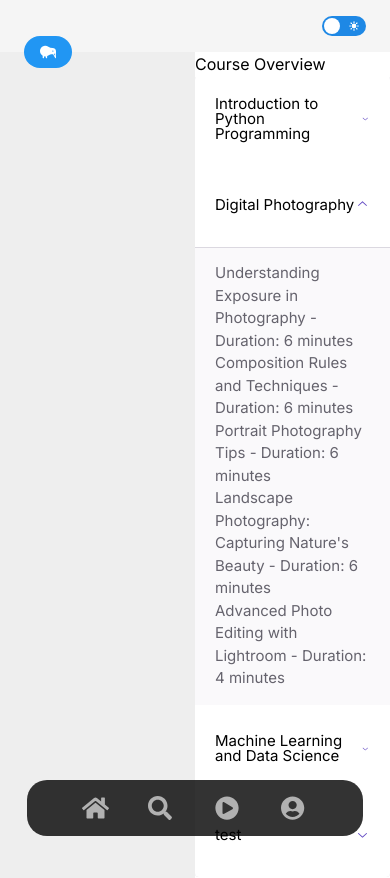
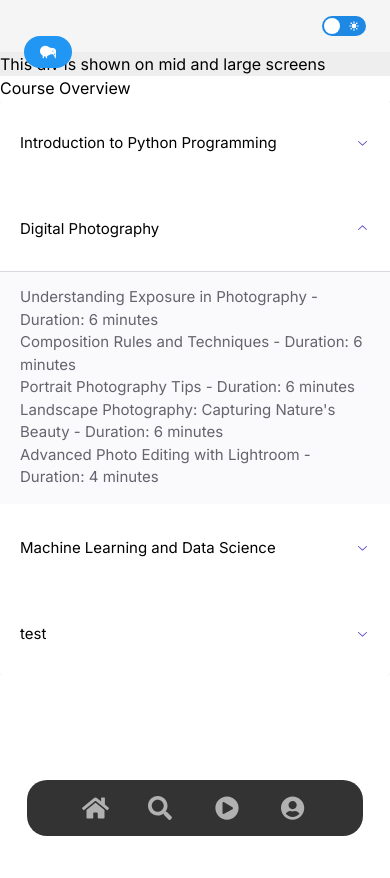
Before and after one commit to 202303-PRM-TR-FEW/Learning-app-team-5, a Next.js app: page /en/courses/preview in a window 390 px wide. Shown: the top 878 px of the page. Built offline with nearby package versions, Linux system fonts and the light colour scheme; no server answers; the database is empty.

Commit message:
responsiveness

```diff
--- a/app/[locale]/(main)/courses/preview/page.jsx
+++ b/app/[locale]/(main)/courses/preview/page.jsx
@@ -1,17 +1,12 @@
 import CourseContent from "@/components/course-general-components/(countinue-components)/CourseContent";
-
 
 function preview({ params }) {
   return (
-    <div className="flex">
-      <div className="w-1/2  bg-gray-200">
-
-
-
+    <div className="md:flex">
+      <div className="w-full md:w-1/2 lg:w-1/2 bg-gray-200">
+        This div is shown on mid and large screens
       </div>
-      <div className="w-1/2 h-screen bg-white">
-
-
+      <div className="w-full md:w-1/2 lg:w-1/2 h-screen bg-white">
         <CourseContent />
       </div>
     </div>
--- a/components/course-general-components/CourseOverview.jsx
+++ b/components/course-general-components/CourseOverview.jsx
@@ -152,7 +152,7 @@ function CourseOverview({ selectedCourse }) {
         >
           <RatingStars />
         </DropUpMenu>
-        <Link href={`/courses/`}>
+
         <CourseButton
           buttonName={
             selectedCourse.isRegistered ? t("Button-3") : t("Button-4")
@@ -161,7 +161,6 @@ function CourseOverview({ selectedCourse }) {
             console.log("add enroll page navigation to handleClick function")
           }
         />
-        </Link>
       </div>
     </div>
   );
```
Lines whose indentation alone changed are shown as unchanged.
